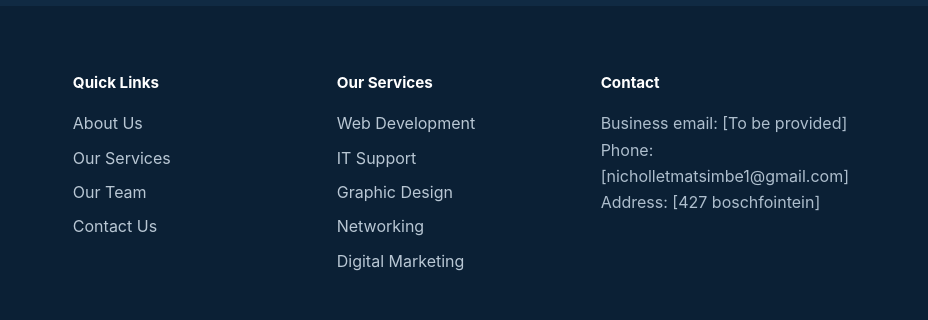
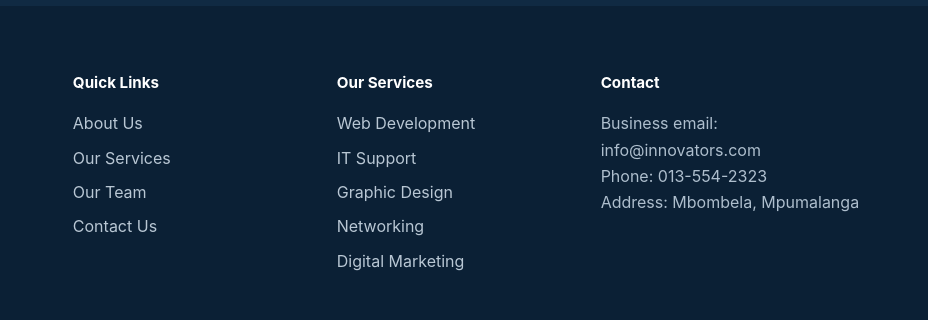
Before and after one commit to Nikholethu/innovators, a plain HTML site: page index.html in a window 1280 px wide. Shown: the part 3720-4040 px from the top of the page, 352-1280 px from the left. Drawn offline with Linux system fonts and the light colour scheme.

Commit message:
Fix HTML encoding issues in index.html

```diff
--- a/index.html
+++ b/index.html
@@ -83,7 +83,7 @@
     <div><a class="brand" href="index.html"><span class="brand-mark">TI</span><span>THE INNOVATORS</span></a><p>Technology-focused solutions that help learners, businesses and communities solve problems and grow digitally.</p></div>
     <div><h3 class="footer-title">Quick Links</h3><ul class="footer-links"><li><a href="about.html">About Us</a></li><li><a href="services.html">Our Services</a></li><li><a href="team.html">Our Team</a></li><li><a href="contact.html">Contact Us</a></li></ul></div>
     <div><h3 class="footer-title">Our Services</h3><ul class="footer-links"><li><a href="services/web-development.html">Web Development</a></li><li><a href="services/it-support.html">IT Support</a></li><li><a href="services/design.html">Graphic Design</a></li><li><a href="services/networking.html">Networking</a></li><li><a href="services/marketing.html">Digital Marketing</a></li></ul></div>
-    <div><h3 class="footer-title">Contact</h3><p>Business email: [To be provided]<br>Phone: [nicholletmatsimbe1@gmail.com]<br>Address: [427 boschfointein]</p></div>
+    <div><h3 class="footer-title">Contact</h3><p>Business email: info@innovators.com<br>Phone: 013-554-2323<br>Address: Mbombela, Mpumalanga</p></div>
   </div><div class="footer-bottom">&copy; <span data-current-year></span> THE INNOVATORS. All rights reserved.</div></div></footer>
   <script src="assets/js/script.js"></script>
 </body>
```
